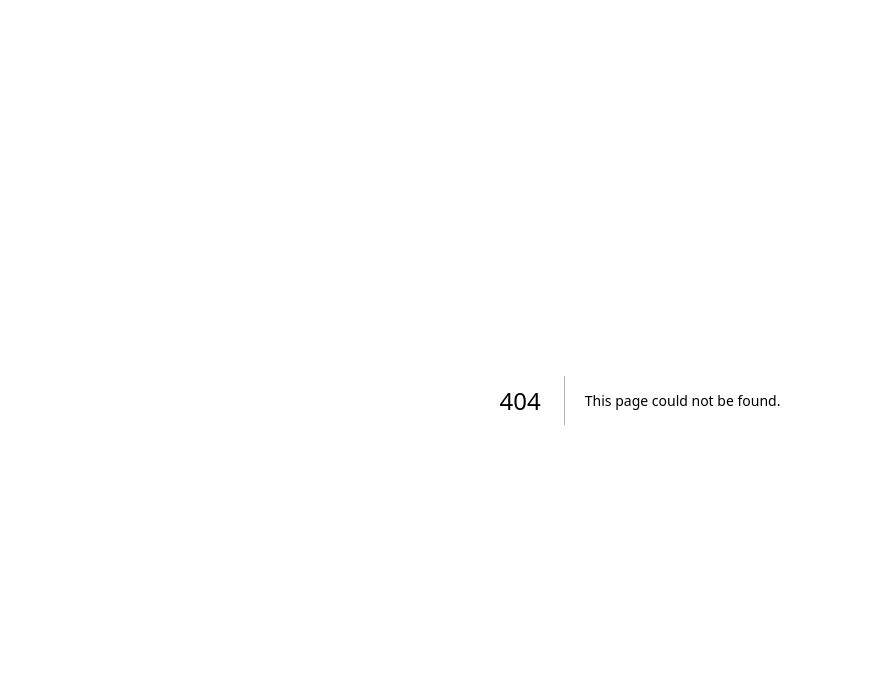
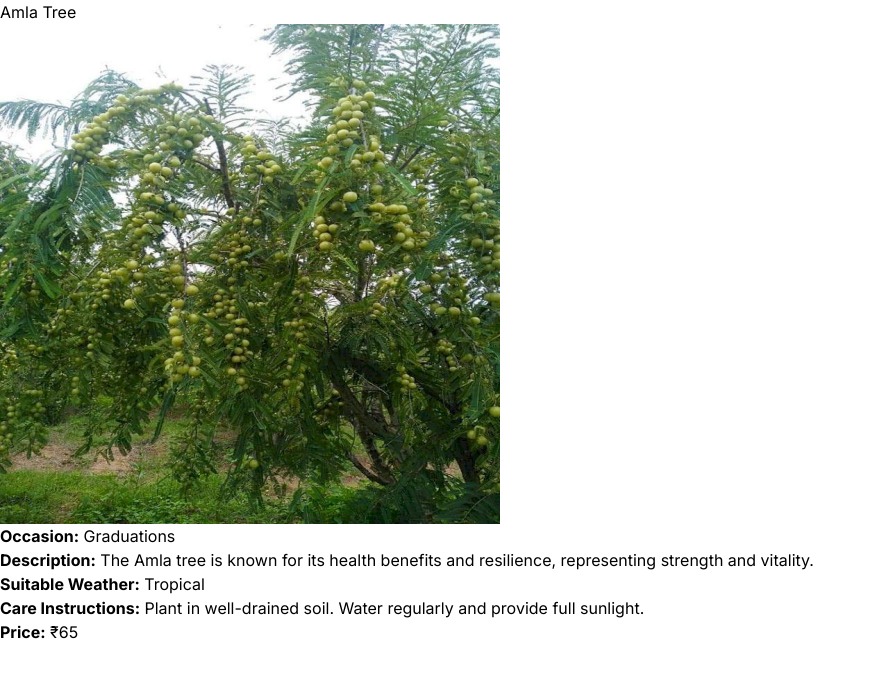
Before and after one commit to himanshuu004/plantywide, a Next.js app: page /plants/AML789 in a window 1280 px wide. Before the commit this address had no page. Shown: the top 678 px of the page, without its empty margins (0-876 px from the left). Built offline with nearby package versions, Linux system fonts and the light colour scheme.

Commit message:
dynamic routeing of products done

```diff
--- a/app/plantoptions/components/PlantCard.tsx
+++ b/app/plantoptions/components/PlantCard.tsx
@@ -1,15 +1,16 @@
 import React from "react";
 import Image from "next/image";
-import { Banayan } from "@/public";
+import Link from "next/link";
 import { FaStar } from "react-icons/fa";
 import { StaticImageData } from "next/image";
 
 interface PlantCardProps {
   name: string;
   imag: string | StaticImageData;
+  id: string;
 }
 
-const PlantCard: React.FC<PlantCardProps> = ({ name, imag }) => {
+const PlantCard: React.FC<PlantCardProps> = ({ name, imag, id }) => {
   return (
     <div className="bg-[#fdfdfd] text-[#212121] w-64 h-180 flex flex-col justify-center items-center rounded-md overflow-clip ">
       <div>
@@ -39,9 +40,11 @@ const PlantCard: React.FC<PlantCardProps> = ({ name, imag }) => {
         </div>
       </div>
       <div className="w-full ">
-        <div className="w-full rounded-sm flex items-center justify-center bg-[#dcff50] text-[#212121] font-semibold px-4 py-2">
-          Select
-        </div>
+        <Link href={`/plants/${id}`}>
+          <div className="w-full rounded-sm flex items-center justify-center bg-[#dcff50] text-[#212121] font-semibold px-4 py-2">
+            Select
+          </div>
+        </Link>
       </div>
     </div>
   );
--- a/app/plantoptions/page.tsx
+++ b/app/plantoptions/page.tsx
@@ -32,6 +32,7 @@ const AboutUs = () => {
                   <div key={plant.id} className="plant-card">
                     <PlantCard
                       key={plant.id}
+                      id={plant.id}
                       imag={plant.plantImage}
                       name={plant.plantName}
                     />
--- /dev/null
+++ b/app/plants/[id]/page.tsx
@@ -0,0 +1,69 @@
+// src/app/plants/[id]/page.tsx
+import { notFound } from "next/navigation";
+import Image from "next/image";
+import Plants from "@/app/constants";
+
+interface Plant {
+  id: string;
+  plantName: string;
+  plantImage: string;
+  occasion: string;
+  description: string;
+  suitableWeatherType: string;
+  careInstructions: string;
+  price: string;
+}
+
+interface Params {
+  id: string;
+}
+
+const fetchPlant = (id: string): Plant | undefined => {
+  const allPlants = Object.values(Plants).flat();
+  return allPlants.find((plant) => plant.id === id);
+};
+
+export async function generateStaticParams() {
+  const allPlants = Object.values(Plants).flat();
+  return allPlants.map((plant) => ({ id: plant.id }));
+}
+
+interface PlantDetailProps {
+  params: Params;
+}
+
+export default function PlantDetail({ params }: PlantDetailProps) {
+  const { id } = params;
+  const plant = fetchPlant(id);
+
+  if (!plant) {
+    return notFound();
+  }
+
+  return (
+    <div>
+      <h1>{plant.plantName}</h1>
+      <Image
+        src={plant.plantImage}
+        alt={plant.plantName}
+        width={500}
+        height={500}
+      />
+      <p>
+        <strong>Occasion:</strong> {plant.occasion}
+      </p>
+      <p>
+        <strong>Description:</strong> {plant.description}
+      </p>
+      <p>
+        <strong>Suitable Weather:</strong> {plant.suitableWeatherType}
+      </p>
+      <p>
+        <strong>Care Instructions:</strong> {plant.careInstructions}
+      </p>
+      <p>
+        <strong>Price:</strong> {plant.price}
+      </p>
+    </div>
+  );
+}
```
